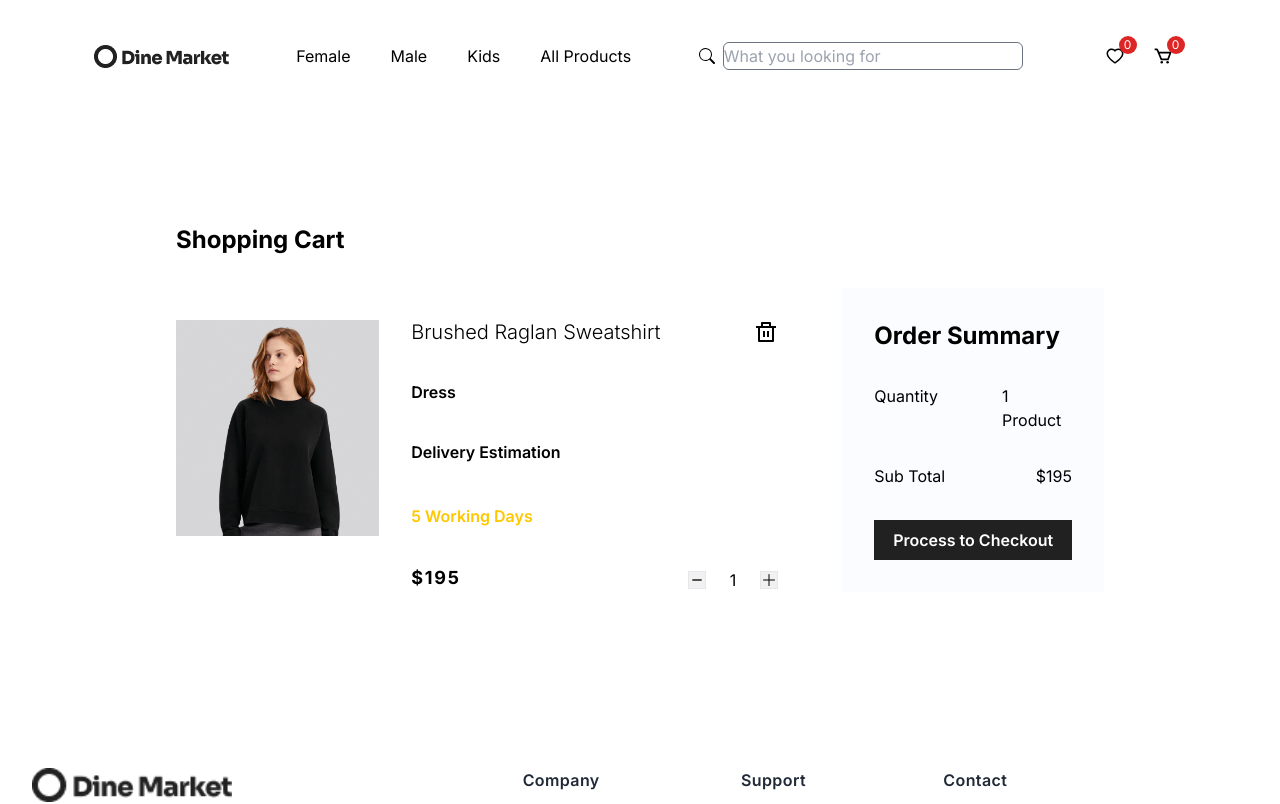
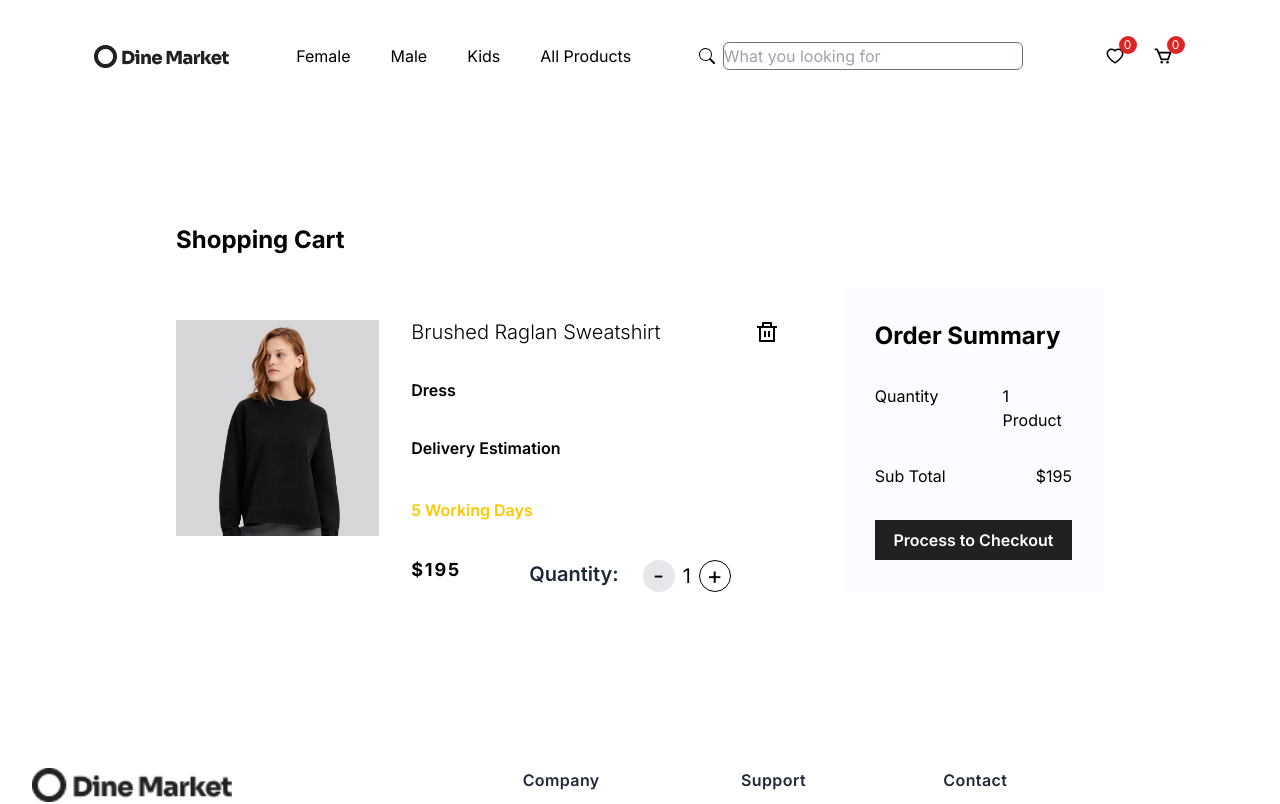
Before and after one commit to rajaadeeltalib/brandstore, a Next.js app: page /cart in a window 1280 px wide. Shown: the top 804 px of the page. Built offline with nearby package versions, Linux system fonts and the light colour scheme.

Commit message:
code updated

```diff
--- /dev/null
+++ b/atoms/cartState.ts
@@ -0,0 +1,6 @@
+import {atom} from "recoil"
+
+export const cartState = atom({
+    key:"cartState",
+    default: []
+})
--- a/package.json
+++ b/package.json
@@ -20,6 +20,7 @@
     "react": "18.2.0",
     "react-dom": "18.2.0",
     "react-icons": "^4.9.0",
+    "recoil": "^0.7.7",
     "tailwindcss": "3.3.2",
     "typescript": "5.0.4"
   }
--- a/src/app/cart/page.tsx
+++ b/src/app/cart/page.tsx
@@ -1,11 +1,27 @@
+"use client"
 import Image from "next/image";
 import {BiMinus} from "react-icons/bi"
 import {BsPlusLg} from "react-icons/bs"
 import {RiDeleteBinLine} from "react-icons/ri"
+import React, {useState} from "react";
 
 import ProductOne from "../../../public/productone.png";
 
-const cart = () => {
+const Cart = () => {
+  const [count, setCount] = useState(1)
+
+function increaseCount(){
+  setCount(count + 1)
+}
+function decreaseCount(){
+  if(count === 1){
+
+  }
+  else{
+
+    setCount(count - 1)
+  }
+}
   return (
 
       <main className="mx-32">
@@ -38,15 +54,19 @@ const cart = () => {
                     <span className="leading-5 font-bold text-lg tracking-widest">
                       $195
                     </span>
-                    <div className="flex justify-between items-center gap-6">
-                      <span className="border bg-[#f1f1f1] cursor-pointer">
-                      <BiMinus />
-                      </span>
-                      <span className="num">1</span>
-                      <span className="border bg-[#f1f1f1] cursor-pointer">
-                        <BsPlusLg />
-                      </span>
-                    </div>
+                    <div className="flex mx-6">
+            <p className="font-semibold text-xl text-gray-800">Quantity:</p>
+            <div className="flex gap-2 mx-6 items-center text-xl">
+              <div
+              onClick={decreaseCount}
+              className="flex justify-center items-center text-2xl w-8 8 rounded-full bg-gray-200 cursor-pointer">-</div>
+              <p>{count}</p>
+              <div
+              onClick={increaseCount}
+              className="flex justify-center items-center text-2xl w-8 h-8 rounded-full border border-black cursor-pointer" >+</div>
+            </div>
+
+           </div>
                   </div>
                 </div>
               </div>
@@ -74,4 +94,4 @@ const cart = () => {
   );
 };
 
-export default cart;
+export default Cart;
--- a/src/app/components/Navbar.tsx
+++ b/src/app/components/Navbar.tsx
@@ -6,8 +6,13 @@ import { BsSearch } from "react-icons/bs";
 import { BiCart } from "react-icons/bi";
 import { AiOutlineHeart } from "react-icons/ai";
 import Wrapper from "./Wrapper";
+import { useRecoilState } from "recoil";
+import { cartState } from "../../../atoms/cartState";
 
 const Navbar = () => {
+
+  const [cartItem] = useRecoilState(cartState)
+  console.log(cartItem)
   return (
     <Wrapper>
       <div className="flex flex-col md:flex-row justify-between items-center py-[32px]">
@@ -37,7 +42,7 @@ const Navbar = () => {
             <div className="w-8 md:w-12 h-8 md:h-12 rounded-full flex justify-center items-center hover:bg/[0.05] cursor-pointer relative">
               <AiOutlineHeart className="text-[15px] md:text-[20px]" />
               <div className="h-[14px] md:h-[18px] min-w-[14px] md:min-w-[18px] rounded-full bg-red-600 absolute top-1 left-5 md:left-7 text-white text-[10px] md:text-[12px] flex justify-center items-center px-[2px] md:px-[5px]">
-                0
+                {cartItem.length}
               </div>
             </div>
           </div>
@@ -48,7 +53,8 @@ const Navbar = () => {
             <div className="w-8 md:w-12 h-8 md:h-12 rounded-full flex justify-center items-center hover:bg/[0.05] cursor-pointer relative">
               <BiCart className="text-[15px] md:text-[20px]" />
               <div className="h-[14px] md:h-[18px] min-w-[14px] md:min-w-[18px] rounded-full bg-red-600 absolute top-1 left-5 md:left-7 text-white text-[10px] md:text-[12px] flex justify-center items-center px-[2px] md:px-[5px]">
-                0
+                {cartItem.length}
+
               </div>
             </div>
           </div>
--- a/src/app/female/page.tsx
+++ b/src/app/female/page.tsx
@@ -21,7 +21,7 @@ const Female = async() => {
   return (
     <Wrapper>
     <h1 className="flex justify-center py-16 max-w-screen mx-auto text-4xl font-bold">All Female Products</h1>
-    <div className="grid grid-cols-4 gap-24">
+    <div className="grid grid-cols-4 gap-16">
       {product.items.map((p:any, i:number)=>(
       <div key={i}>
         {product.includes.Asset.map((elem:any)=>(
--- a/src/app/kids/page.tsx
+++ b/src/app/kids/page.tsx
@@ -21,7 +21,7 @@ const Kids = async() => {
   return (
     <Wrapper>
     <h1 className="flex justify-center py-16 max-w-screen mx-auto text-4xl font-bold">All Kids Products</h1>
-    <div className="grid grid-cols-4 gap-24">
+    <div className="grid grid-cols-4 gap-16">
       {product.items.map((p:any, i:number)=>(
       <div key={i}>
         {product.includes.Asset.map((elem:any)=>(
--- a/src/app/layout.tsx
+++ b/src/app/layout.tsx
@@ -1,7 +1,9 @@
+"use client"
 import { Footer } from './components/Footer'
 import Navbar from './components/Navbar'
 import './globals.css'
 import { Inter } from 'next/font/google'
+import {RecoilRoot} from "recoil"
 
 
 const inter = Inter({ subsets: ['latin'] })
@@ -17,6 +19,8 @@ export default function RootLayout({
   children: React.ReactNode
 }) {
   return (
+
+    <RecoilRoot>
       <html lang="en">
       <body className={inter.className}>
         <Navbar />
@@ -24,6 +28,6 @@ export default function RootLayout({
         <Footer />
         </body>
     </html>
-
+    </RecoilRoot>
   )
 }
--- a/src/app/male/page.tsx
+++ b/src/app/male/page.tsx
@@ -21,7 +21,7 @@ const Male = async() => {
   return (
     <Wrapper>
     <h1 className="flex justify-center py-16 max-w-screen mx-auto text-4xl font-bold">All Male Products</h1>
-    <div className="grid grid-cols-4 gap-24">
+    <div className="grid grid-cols-4 gap-16">
       {product.items.map((p:any, i:number)=>(
       <div key={i}>
         {product.includes.Asset.map((elem:any)=>(
--- a/src/app/products/[product]/page.tsx
+++ b/src/app/products/[product]/page.jsx
@@ -1,5 +1,5 @@
 "use client";
-import React from "react";
+import React, { useState } from "react";
 import Image from "next/image";
 // import featuredImage from "../../../../public/productone.png";
 // import mainImage from "../../../../public/productone.png";
@@ -8,9 +8,10 @@ import { BiMinus } from "react-icons/bi";
 import { BsPlusLg } from "react-icons/bs";
 import { CgShoppingCart } from "react-icons/cg";
 import { AiOutlineHeart } from "react-icons/ai";
+import { useRecoilState } from "recoil";
+import { cartState } from "../../../../atoms/cartState";
 
-
-async function getSingleProducts(slug: any) {
+async function getSingleProducts(slug) {
   const res = await fetch(
     `https://cdn.contentful.com/spaces/${process.env.SPACE_ID}/entries?access_token=${process.env.CONTENTFUL_ACCESS_KEY}&content_type=products&fields.slug=` +
       slug,
@@ -26,10 +27,29 @@ async function getSingleProducts(slug: any) {
   return res.json();
 }
 
-const Product = async (context: any) => {
-
+const Product = async (context) => {
+  const [count, setCount] = useState(1);
+  const [cartItem, setCartItem] = useRecoilState(cartState)
   let d = await getSingleProducts(context.params.product);
   console.log("DDD", d);
+
+  const addItemToCart = ()=>{
+    setCartItem(prevState => [...prevState, d])
+  }
+
+
+  function increaseCount() {
+    setCount(count + 1);
+    console.log(count + 1);
+    // alert("test");
+  }
+  function decreaseCount() {
+    if (count === 1) {
+    } else {
+      setCount(count - 1);
+    }
+  }
+
   return (
     <Wrapper>
       <h1 className="flex justify-center py-6 max-w-screen mx-auto text-4xl font-bold">
@@ -48,7 +68,12 @@ const Product = async (context: any) => {
               />
             </div>
             <div className="block">
-              <Image src={"https:" + d.includes.Asset[0].fields.file.url} width={650} height={400} alt="" />
+              <Image
+                src={"https:" + d.includes.Asset[0].fields.file.url}
+                width={650}
+                height={400}
+                alt=""
+              />
             </div>
           </div>
           <div className="flex flex-col flex-grow gap-10 mt-16">
@@ -80,22 +105,23 @@ const Product = async (context: any) => {
                 </li>
               </ul>
             </div>
-            <div className="flex gap-8 mx-6 ">
-              <h4 className="font-bold text-lg">Quantity: </h4>
-              <div className="flex justify-center items-center  cursor-pointer rounded-[50%] gap-4">
-                <span className="mr-2.5 border-2 bg-[#f1f1f1] border-[#f1f1f1] ">
-                  <BiMinus />
-                </span>
-                <span className="num">1</span>
-                <span className="mr-2.5 border-2 bg-[#f1f1f1] border-[#f1f1f1] ">
-                  <BsPlusLg />
-                </span>
+            <div className="flex mx-6">
+              <p className="font-semibold text-xl text-gray-800">Quantity:</p>
+              <div className="flex gap-2 mx-6 items-center text-xl">
+                <div className="flex justify-center items-center text-2xl w-8 h-8 rounded-full bg-gray-200 cursor-pointer">
+                  <BiMinus onClick={decreaseCount} />
+                </div>
+                <p>{count}</p>
+                <div className="flex justify-center items-center text-2xl w-8 h-8 rounded-full border border-black cursor-pointer">
+                  <BsPlusLg onClick={increaseCount} />
+                </div>
               </div>
             </div>
             <div className="flex items-center mx-6">
               <button
                 className="flex text-sm w-[50%] font-semibold leading-5 bg-[#212121] p-2.5 justify-center items-center gap-2 text-[#fff]"
                 type="button"
+                onClick={addItemToCart}
               >
                 <CgShoppingCart />
                 Add to Cart
--- a/src/app/products/page.tsx
+++ b/src/app/products/page.tsx
@@ -26,7 +26,7 @@ const Products = async () => {
       <h1 className="flex justify-center py-16 max-w-screen mx-auto text-4xl font-bold">
         All Products
       </h1>
-      <div className="grid grid-cols-4 gap-24">
+      <div className="grid grid-cols-4 gap-16">
         {product.items.map((p: any, i: number) => (
           <div key={i}>
             {product.includes.Asset.map((elem: any) => (
```
Also changed, not shown: 1 other file (tests, documents, lock files or other folders).
